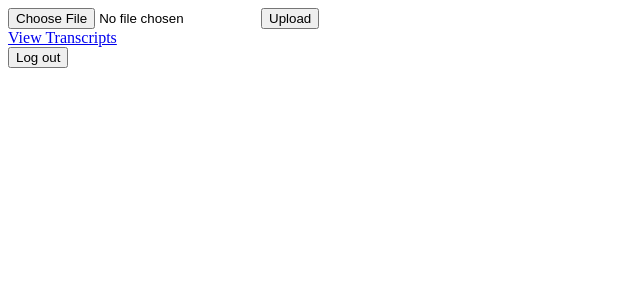
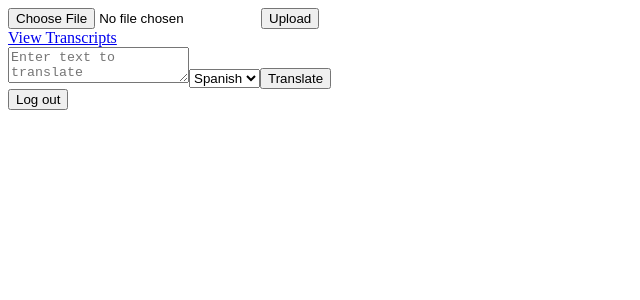
Before and after one commit to christiangarcia-dev/brainstation-capstone-client, a React (Create React App) app: page /translate in a window 1280 px wide. Shown: the top 300 px of the page, without its empty margins (0-640 px from the left). Built offline with nearby package versions, Linux system fonts and the light colour scheme.

Commit message:
successful endpoint hit to the backend for translations

```diff
--- /dev/null
+++ b/src/components/TranslationForm.js/TranslationForm.js
@@ -0,0 +1,54 @@
+// components/TranslationForm.js
+import React, { useState } from 'react';
+import axios from 'axios';
+
+function TranslationForm() {
+    const [inputText, setInputText] = useState('');
+    const [targetLanguage, setTargetLanguage] = useState('Spanish'); // Default language
+    const [translatedText, setTranslatedText] = useState('');
+
+    const handleTextChange = (event) => {
+        setInputText(event.target.value);
+    };
+
+    const handleLanguageChange = (event) => {
+        setTargetLanguage(event.target.value);
+    };
+
+    const handleSubmit = async (event) => {
+        event.preventDefault();
+        try {
+            const response = await axios.post('http://localhost:8080/api/chatgpt/translate', {
+                text: inputText,
+                targetLanguage: targetLanguage,
+            });
+            setTranslatedText(response.data.translatedText);
+        } catch (error) {
+            console.error('Error translating text:', error);
+            // Handle errors appropriately
+        }
+    };
+
+    return (
+        <div>
+            <form onSubmit={handleSubmit}>
+                <textarea value={inputText} onChange={handleTextChange} placeholder="Enter text to translate" />
+                <select value={targetLanguage} onChange={handleLanguageChange}>
+                    {/* Add more languages as needed */}
+                    <option value="Spanish">Spanish</option>
+                    <option value="French">French</option>
+                    <option value="German">German</option>
+                </select>
+                <button type="submit">Translate</button>
+            </form>
+            {translatedText && (
+                <div>
+                    <h3>Translated Text:</h3>
+                    <p>{translatedText}</p>
+                </div>
+            )}
+        </div>
+    );
+}
+
+export default TranslationForm;
--- a/src/pages/TranslatePage/TranslatePage.js
+++ b/src/pages/TranslatePage/TranslatePage.js
@@ -2,6 +2,7 @@ import "./TranslatePage.scss";
 import axios from 'axios';
 import { useState } from "react";
 import FileUploadForm from "../../components/fileUploadForm/fileUploadForm";
+import TranslationForm from "../../components/TranslationForm.js/TranslationForm";
 import { Link } from "react-router-dom";
 import { useNavigate } from "react-router-dom";
 import { logout } from '../../components/auth/auth';
@@ -18,6 +19,7 @@ function TranslatePage() {
     return(
         <>
             <FileUploadForm />
+            <TranslationForm />
             <button onClick={handleLogout}>Log out</button>
         </>
     )
```
Also changed, not shown: src/components/TranslationForm.js/TranslationForm.scss (added).
